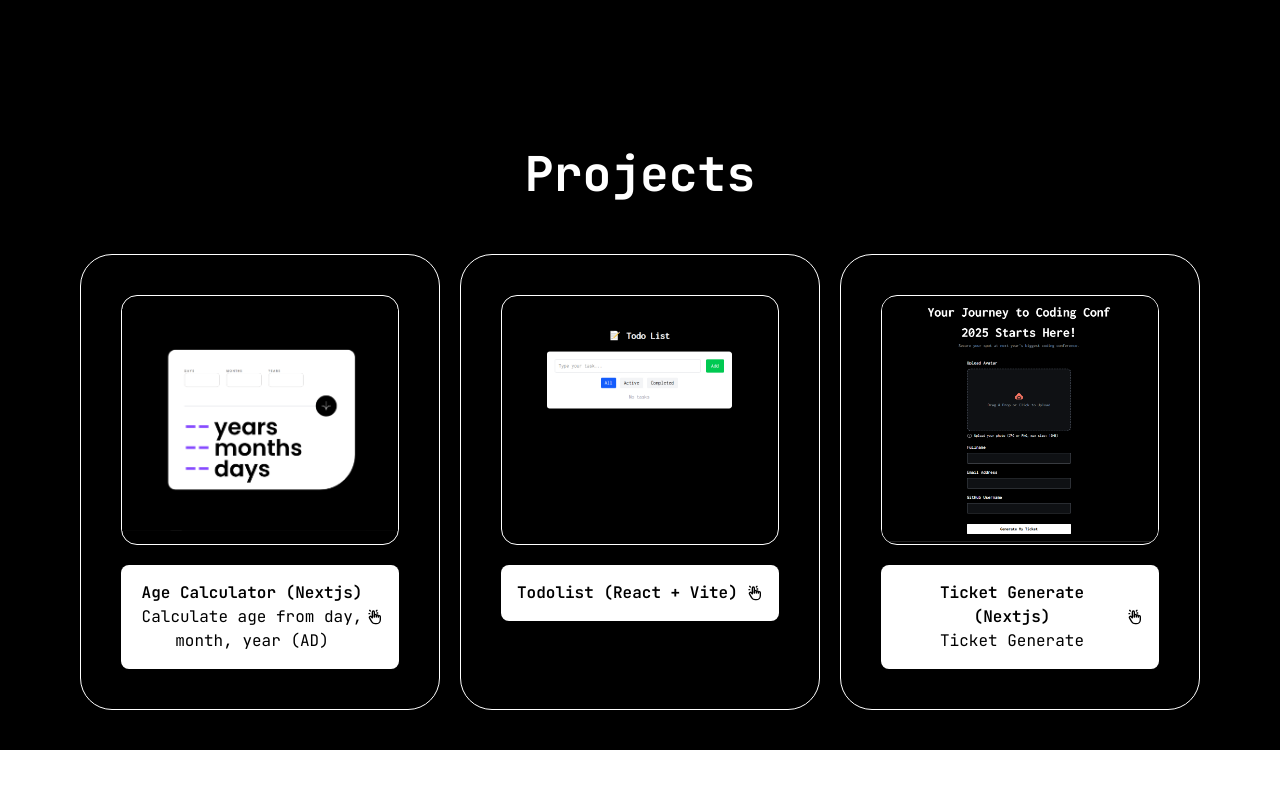
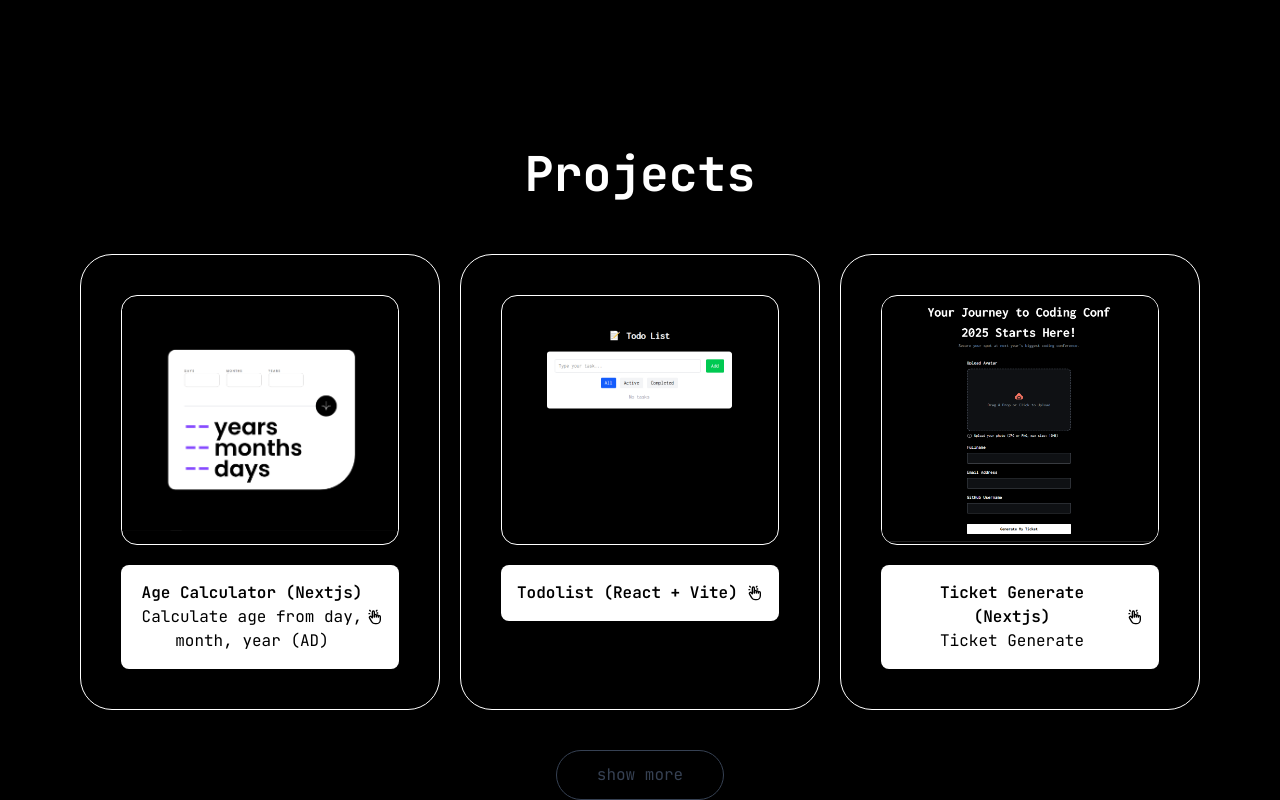
Before and after one commit to pramebt/bd-portfolio, a Next.js app: page / in a window 1280 px wide. Shown: the part 2040-2840 px from the top of the page. Before the commit the page ends 2790 px from the top, so only its background shows below. Built offline with nearby package versions, Linux system fonts and the light colour scheme.

Commit message:
set showmore project

```diff
--- a/src/components/CardProjects.tsx
+++ b/src/components/CardProjects.tsx
@@ -40,7 +40,7 @@ const CardProjects = () => {
   const closeModal = () => setSelectedProject(null);
 
   return (
-    <>
+    <div>
       <div className="grid grid-cols-1 sm:grid-cols-2 lg:grid-cols-3 gap-5 my-10">
         {visibleProjects.map((projects, index) => (
           <div
@@ -97,7 +97,14 @@ const CardProjects = () => {
           </div>
         </div>
       )}
-    </>
+      {!showMore && (
+      <button
+      onClick={() => setShowMore(true)}
+      className="w-max flex gap-2 items-center justify-center text-gray-700 border-[0.5px] rounded-full px-10 py-3 mx-auto transition hover:bg-gray-100">
+        show more
+      </button>
+      )}
+    </div>
   );
 };
 
--- a/src/page/Projects.tsx
+++ b/src/page/Projects.tsx
@@ -8,6 +8,7 @@ import Image from "next/image";
 import CardProjects from "@/components/CardProjects";
 
 const Projects = () => {
+
   useEffect(() => {
     AOS.init({ duration: 800, once: true });
   }, []);
```
